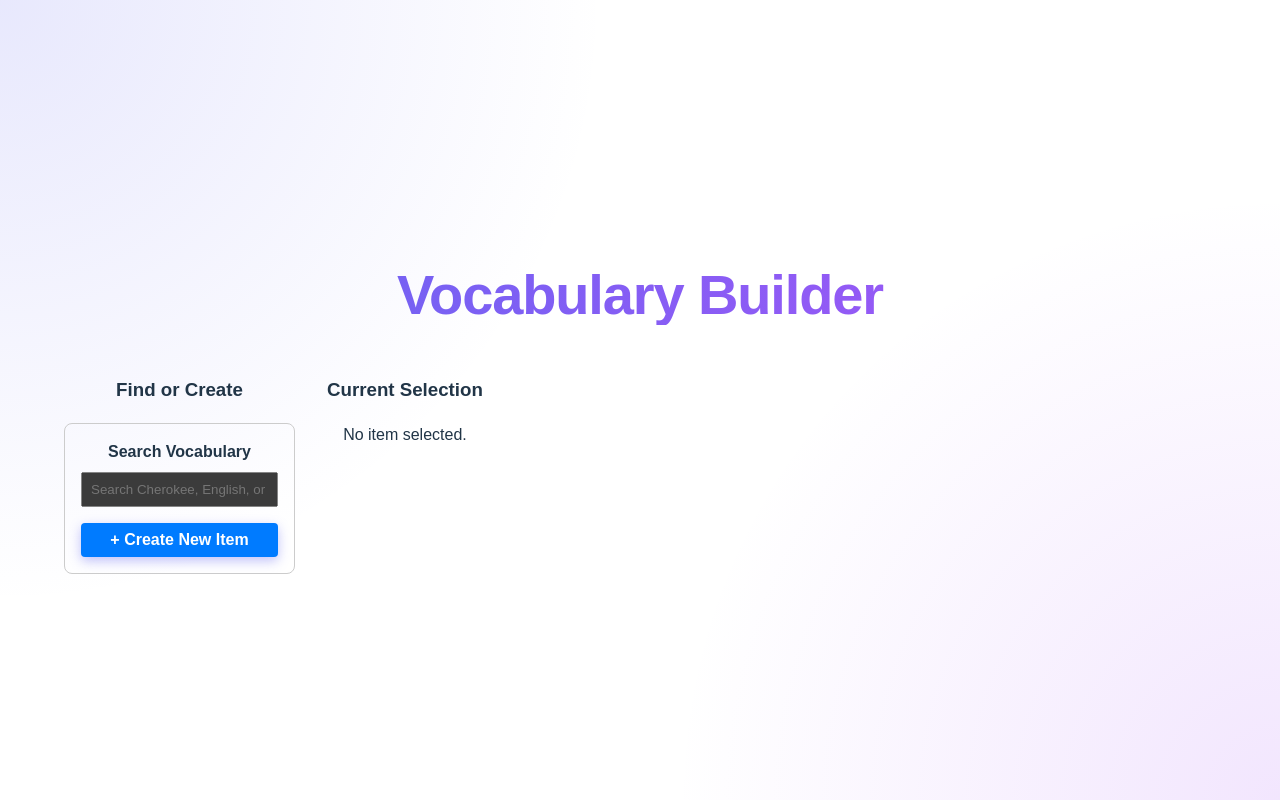
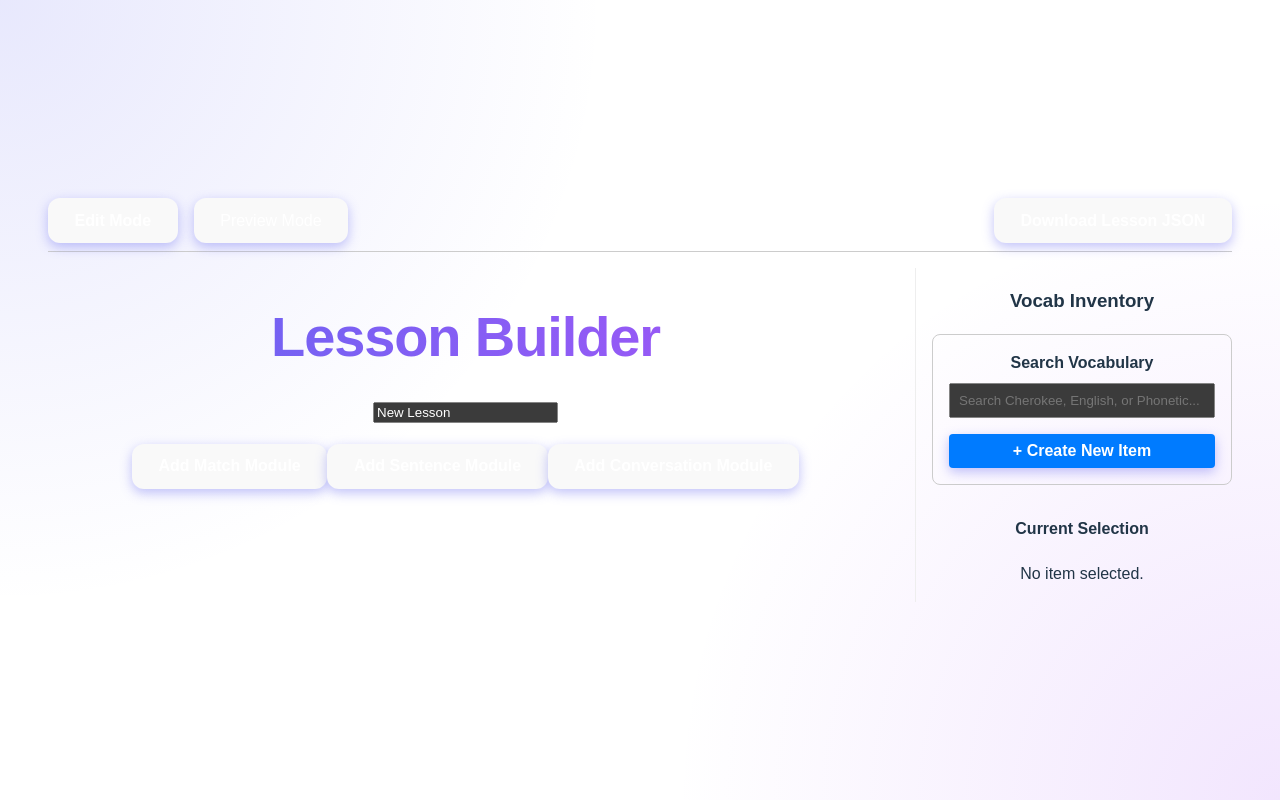
Before and after one commit to CharlieMcVicker/lesson-builder-demo, a React (Vite) app: page / in a window 1280 px wide. Built offline with nearby package versions, Linux system fonts and the light colour scheme.

Commit message:
integrate pieces

```diff
--- a/src/App.tsx
+++ b/src/App.tsx
@@ -1,52 +1,108 @@
 import { useState } from "react";
 import "./App.css";
-import { VocabContextProvider, type VocabItem } from "./vocab-context";
+import { VocabContextProvider, useVocabContextOrThrow, type VocabItem } from "./vocab-context";
 import { VocabFindCreate } from "./components/VocabFindCreate";
+import LessonBuilder from "./components/LessonBuilder";
+import { LessonPlayer } from "./components/LessonPlayer";
+import type { Lesson } from "./types/lesson";
 
-function App() {
+function AppContent() {
   const [selected, setSelected] = useState<VocabItem | null>(null);
+  const [viewMode, setViewMode] = useState<'edit' | 'preview'>('edit');
+  const [currentLesson, setCurrentLesson] = useState<Lesson>({
+    id: Math.random().toString(36).substring(7),
+    title: "New Lesson",
+    modules: [],
+  });
+
+  const { data: vocabData } = useVocabContextOrThrow();
+
+  const exportLesson = () => {
+    const bundle = {
+      lesson: currentLesson,
+      vocab: vocabData.vocabItems,
+    };
+    const blob = new Blob([JSON.stringify(bundle, null, 2)], { type: "application/json" });
+    const url = URL.createObjectURL(blob);
+    const a = document.createElement("a");
+    a.href = url;
+    a.download = `${currentLesson.title.replace(/\s+/g, "_") || "lesson"}.json`;
+    a.click();
+    URL.revokeObjectURL(url);
+  };
 
   return (
-    <VocabContextProvider>
-      <div style={{ padding: "2rem", fontFamily: "sans-serif" }}>
-        <h1>Vocabulary Builder</h1>
-        <div style={{ display: "flex", gap: "2rem" }}>
-          <div>
-            <h3>Find or Create</h3>
-            <VocabFindCreate onSelected={setSelected} />
-          </div>
-          <div>
-            <h3>Current Selection</h3>
+    <div style={{ padding: "1rem", fontFamily: "sans-serif" }}>
+      <header style={{
+        display: "flex",
+        justifyContent: "space-between",
+        alignItems: "center",
+        borderBottom: "1px solid #ccc",
+        marginBottom: "1rem",
+        paddingBottom: "0.5rem"
+      }}>
+        <div style={{ display: "flex", gap: "1rem" }}>
+          <button
+            onClick={() => setViewMode('edit')}
+            style={{ fontWeight: viewMode === 'edit' ? 'bold' : 'normal' }}
+          >
+            Edit Mode
+          </button>
+          <button
+            onClick={() => setViewMode('preview')}
+            style={{ fontWeight: viewMode === 'preview' ? 'bold' : 'normal' }}
+          >
+            Preview Mode
+          </button>
+        </div>
+        <button onClick={exportLesson}>Download Lesson JSON</button>
+      </header>
+
+      <div style={{ display: "flex", gap: "2rem" }}>
+        <div style={{ flex: 1 }}>
+          {viewMode === 'edit' ? (
+            <LessonBuilder
+              lesson={currentLesson}
+              onLessonChange={setCurrentLesson}
+            />
+          ) : (
+            <LessonPlayer lesson={currentLesson} />
+          )}
+        </div>
+
+        <aside style={{ width: "300px", borderLeft: "1px solid #eee", paddingLeft: "1rem" }}>
+          <h3>Vocab Inventory</h3>
+          <VocabFindCreate onSelected={setSelected} />
+
+          <div style={{ marginTop: "2rem" }}>
+            <h4>Current Selection</h4>
             {selected ? (
               <div
                 style={{
                   padding: "1rem",
                   border: "1px solid #ccc",
                   borderRadius: "8px",
+                  fontSize: "0.9rem"
                 }}
               >
-                <p>
-                  <strong>Cherokee:</strong> {selected.cherokee}
-                </p>
-                <p>
-                  <strong>Phonetic:</strong> {selected.phonetic}
-                </p>
-                <p>
-                  <strong>English:</strong> {selected.english}
-                </p>
-                <p>
-                  <strong>Type:</strong> {selected.type}
-                </p>
-                <p>
-                  <small>ID: {selected.id}</small>
-                </p>
+                <p><strong>Cherokee:</strong> {selected.cherokee}</p>
+                <p><strong>English:</strong> {selected.english}</p>
+                <p><small>ID: {selected.id}</small></p>
               </div>
             ) : (
               <p>No item selected.</p>
             )}
           </div>
-        </div>
+        </aside>
       </div>
+    </div>
+  );
+}
+
+function App() {
+  return (
+    <VocabContextProvider>
+      <AppContent />
     </VocabContextProvider>
   );
 }
--- a/src/components/ConversationModulePlayer.tsx
+++ b/src/components/ConversationModulePlayer.tsx
@@ -1,5 +1,5 @@
-import React, { useState, useEffect, useMemo } from "react";
-import { Module } from "../types/lesson";
+import React, { useState, useEffect } from "react";
+import type { Module } from "../types/lesson";
 
 interface ConversationModulePlayerProps {
   module: Extract<Module, { type: "conversation" }>;
--- a/src/components/LessonBuilder.tsx
+++ b/src/components/LessonBuilder.tsx
@@ -1,17 +1,19 @@
-import React, { useState } from "react";
+import React from "react";
 import type { Lesson, Module } from "../types/lesson";
 
 import { MatchModuleForm } from "./MatchModuleForm";
 import { SentenceModuleForm } from "./SentenceModuleForm";
 import { ConversationModuleForm } from "./ConversationModuleForm";
 
-const LessonBuilder: React.FC<{ initialLesson?: Lesson }> = ({
-  initialLesson,
+interface LessonBuilderProps {
+  lesson: Lesson;
+  onLessonChange: (lesson: Lesson) => void;
+}
+
+const LessonBuilder: React.FC<LessonBuilderProps> = ({
+  lesson,
+  onLessonChange,
 }) => {
-  const [lesson, setLesson] = useState<Lesson>(
-    initialLesson || { id: "1", title: "New Lesson", modules: [] },
-  );
-
   const addModule = (type: "match" | "sentence" | "conversation") => {
     let data: any = {};
     if (type === "match") {
@@ -38,53 +40,50 @@ const LessonBuilder: React.FC<{ initialLesson?: Lesson }> = ({
       type,
       data,
     } as Module;
-    setLesson((prevLesson) => ({
-      ...prevLesson,
-      modules: [...prevLesson.modules, newModule],
-    }));
+
+    onLessonChange({
+      ...lesson,
+      modules: [...lesson.modules, newModule],
+    });
   };
 
   const moveModuleUp = (index: number) => {
     if (index === 0) return;
-    setLesson((prevLesson) => {
-      const newModules = [...prevLesson.modules];
-      const [movedModule] = newModules.splice(index, 1);
-      newModules.splice(index - 1, 0, movedModule);
-      return { ...prevLesson, modules: newModules };
-    });
+    const newModules = [...lesson.modules];
+    const [movedModule] = newModules.splice(index, 1);
+    newModules.splice(index - 1, 0, movedModule);
+    onLessonChange({ ...lesson, modules: newModules });
   };
 
   const moveModuleDown = (index: number) => {
     if (index === lesson.modules.length - 1) return;
-    setLesson((prevLesson) => {
-      const newModules = [...prevLesson.modules];
-      const [movedModule] = newModules.splice(index, 1);
-      newModules.splice(index + 1, 0, movedModule);
-      return { ...prevLesson, modules: newModules };
+    const newModules = [...lesson.modules];
+    const [movedModule] = newModules.splice(index, 1);
+    newModules.splice(index + 1, 0, movedModule);
+    onLessonChange({ ...lesson, modules: newModules });
+  };
+
+  const deleteModule = (index: number) => {
+    onLessonChange({
+      ...lesson,
+      modules: lesson.modules.filter((_, i) => i !== index),
     });
   };
 
-  const deleteModule = (index: number) => {
-    setLesson((prevLesson) => ({
-      ...prevLesson,
-      modules: prevLesson.modules.filter((_, i) => i !== index),
-    }));
-  };
-
   const handleTitleChange = (e: React.ChangeEvent<HTMLInputElement>) => {
-    setLesson((prevLesson) => ({
-      ...prevLesson,
+    onLessonChange({
+      ...lesson,
       title: e.target.value,
-    }));
+    });
   };
 
   const handleModuleChange = (updatedModule: Module) => {
-    setLesson((prevLesson) => ({
-      ...prevLesson,
-      modules: prevLesson.modules.map((m) =>
+    onLessonChange({
+      ...lesson,
+      modules: lesson.modules.map((m) =>
         m.id === updatedModule.id ? updatedModule : m,
       ),
-    }));
+    });
   };
 
   return (
```
Also changed, not shown: tasks/10-integration-plan.md (added, +30 -0 lines).
